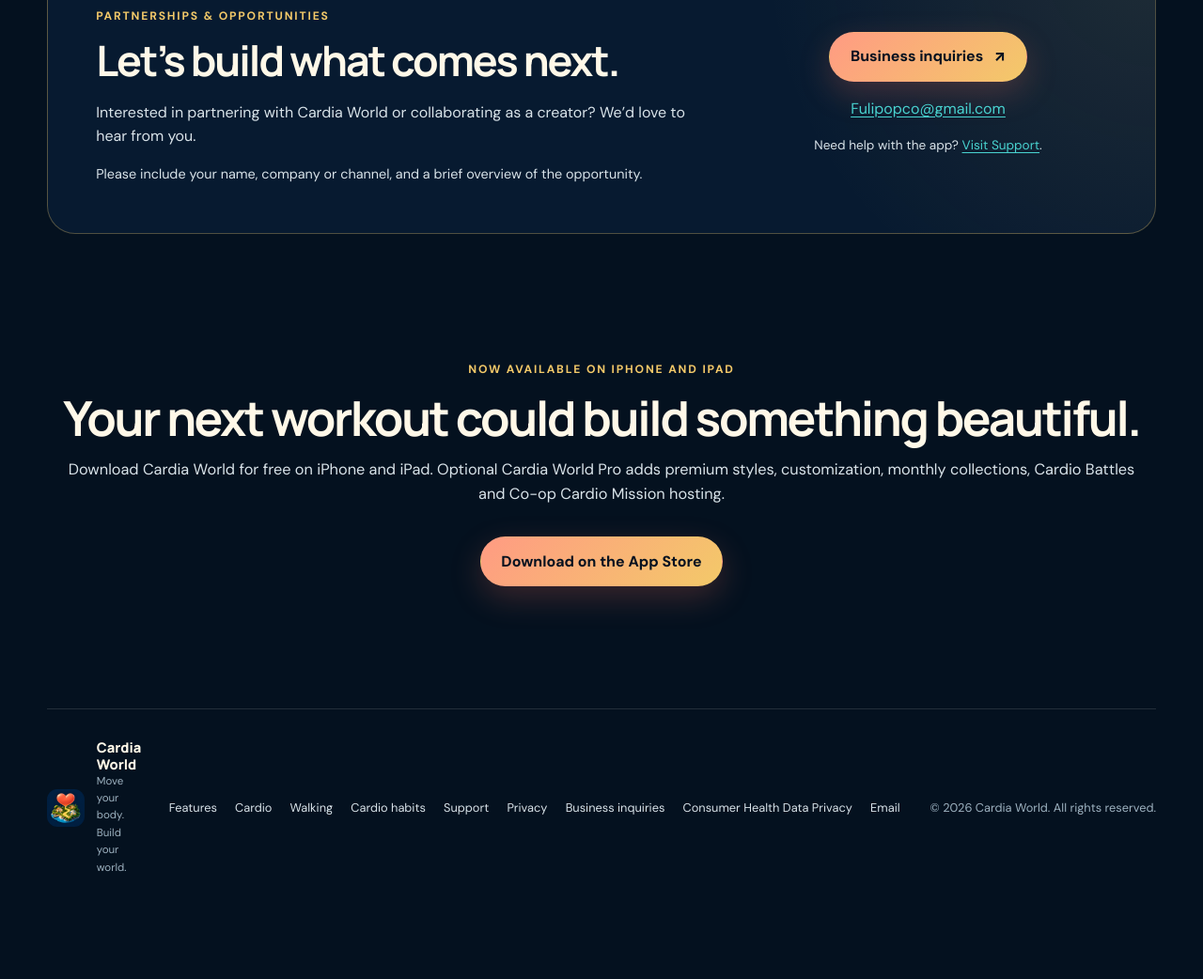
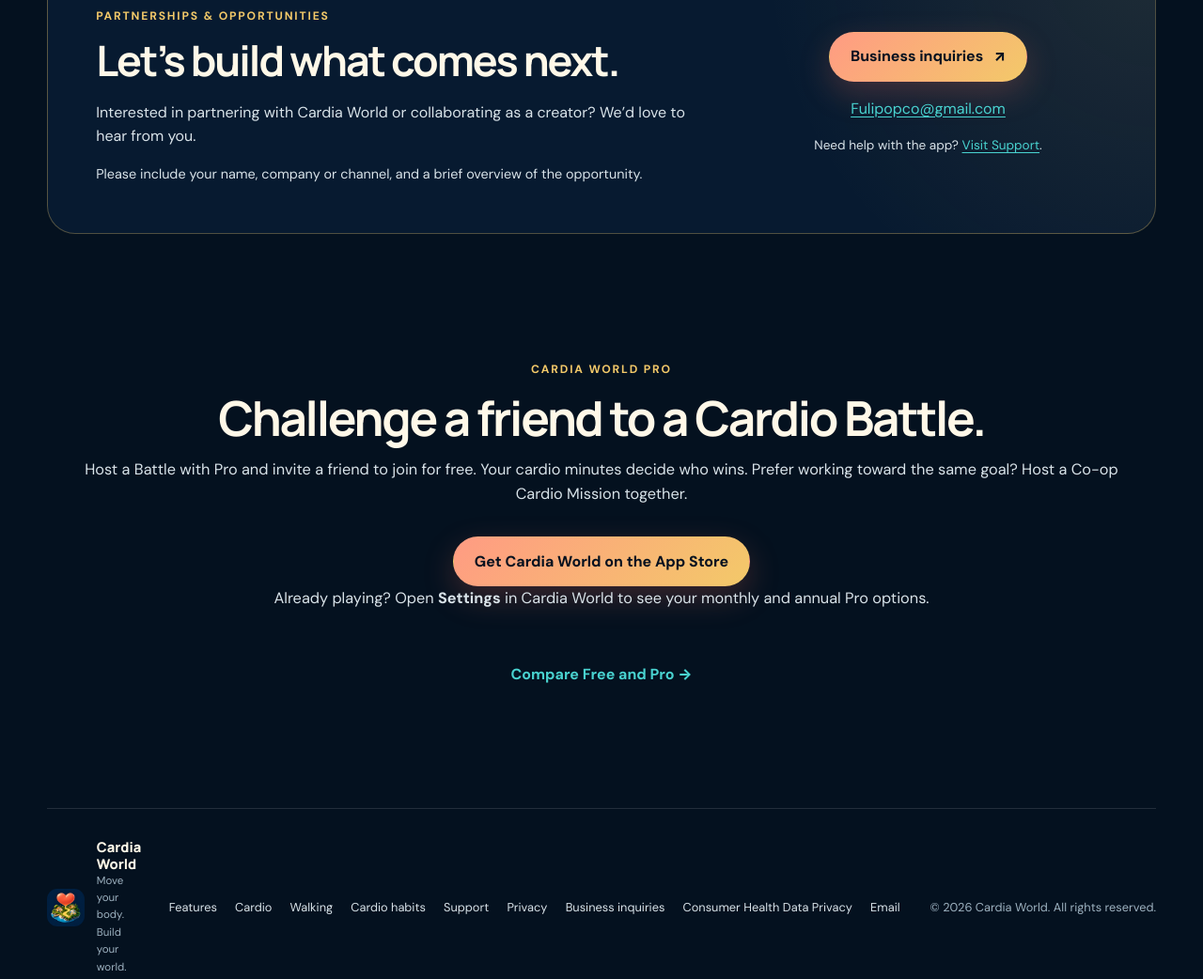
Before and after one commit to 62brmvnb4p-coder/cardiaworld-site, a plain HTML site: page index.html in a window 1280 px wide. Shown: the part 9750-10792 px from the top of the page at 94% size. Before the commit the page ends 10731 px from the top, so only its background shows below. Drawn offline with Linux system fonts and the light colour scheme; no server answers.

Commit message:
Show Pro hosting and plans and distinguish Pro-interest download links by channel

```diff
--- a/assets/site.js
+++ b/assets/site.js
@@ -20,9 +20,9 @@ const nav = document.querySelector('[data-nav]');
     const destination = new URL(link.href, window.location.href);
     if (destination.hostname !== 'apps.apple.com' || !destination.pathname.endsWith('/id6815041207')) return;
     destination.searchParams.set('pt', '129494535');
-    const storeCampaign = campaign === 'website' && link.dataset?.storeEntry === 'pro-preview'
-      ? 'website_pro_preview' : campaign;
-    destination.searchParams.set('ct', storeCampaign);
+    const entry = link.dataset?.storeEntry;
+    const suffix = { 'pro-preview': '_pro_preview', 'pro-host': '_pro_host' }[entry] || '';
+    destination.searchParams.set('ct', campaign + suffix);
     destination.searchParams.set('mt', '8');
     link.href = destination.href;
   });
--- a/index.html
+++ b/index.html
@@ -102,7 +102,7 @@
 }</script>
     <link rel="icon" href="/assets/images/cardia-world-icon-512.png?v=app-icon-0dba94c9">
     <link rel="stylesheet" href="/assets/styles.css?v=20261118-app-store-header">
-    <script defer src="/assets/site.js?v=20261103-features"></script>
+    <script defer src="/assets/site.js?v=20261123-pro"></script>
     <link rel="stylesheet" href="/assets/community.css?v=20261110-framed">
     <script defer src="/assets/community.js?v=20261110-framed"></script>
     <link rel="stylesheet" href="/assets/colossus.css">
@@ -425,11 +425,13 @@
         </div>
       </section>
 
-      <section class="final-cta section-shell reveal">
-        <span class="eyebrow">Now available on iPhone and iPad</span>
-        <h2>Your next workout could build something beautiful.</h2>
-        <p>Download Cardia World for free on iPhone and iPad. Optional Cardia World Pro adds premium styles, customization, monthly collections, Cardio Battles and Co-op Cardio Mission hosting.</p>
-        <a class="button primary" href="https://apps.apple.com/us/app/cardia-world/id6815041207?pt=129494535&amp;ct=website&amp;mt=8">Download on the App Store</a>
+      <section id="host-a-battle" class="final-cta section-shell reveal" aria-labelledby="host-title">
+        <span class="eyebrow">Cardia World Pro</span>
+        <h2 id="host-title">Challenge a friend to a Cardio Battle.</h2>
+        <p>Host a Battle with Pro and invite a friend to join for free. Your cardio minutes decide who wins. Prefer working toward the same goal? Host a Co-op Cardio Mission together.</p>
+        <a class="button primary" data-store-entry="pro-host" href="https://apps.apple.com/us/app/cardia-world/id6815041207?pt=129494535&amp;ct=website_pro_host&amp;mt=8">Get Cardia World on the App Store</a>
+        <p>Already playing? Open <strong>Settings</strong> in Cardia World to see your monthly and annual Pro options.</p>
+        <a class="text-link" href="/features/#free-and-pro">Compare Free and Pro <span aria-hidden="true">→</span></a>
       </section>
     </main>
 
```
Also changed, not shown: features/index.html (+3 -3 lines), .github/tests/attribution.test.mjs.
